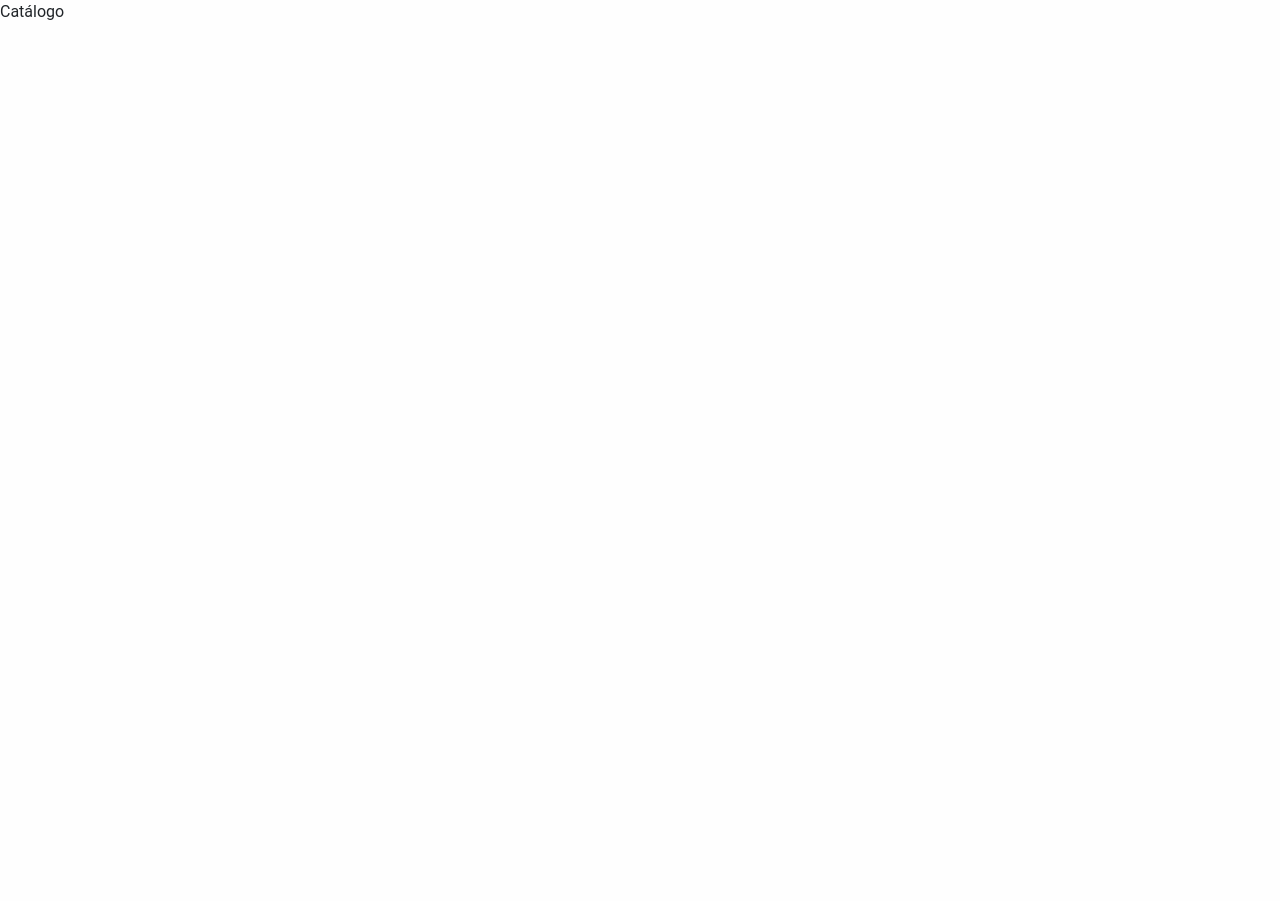
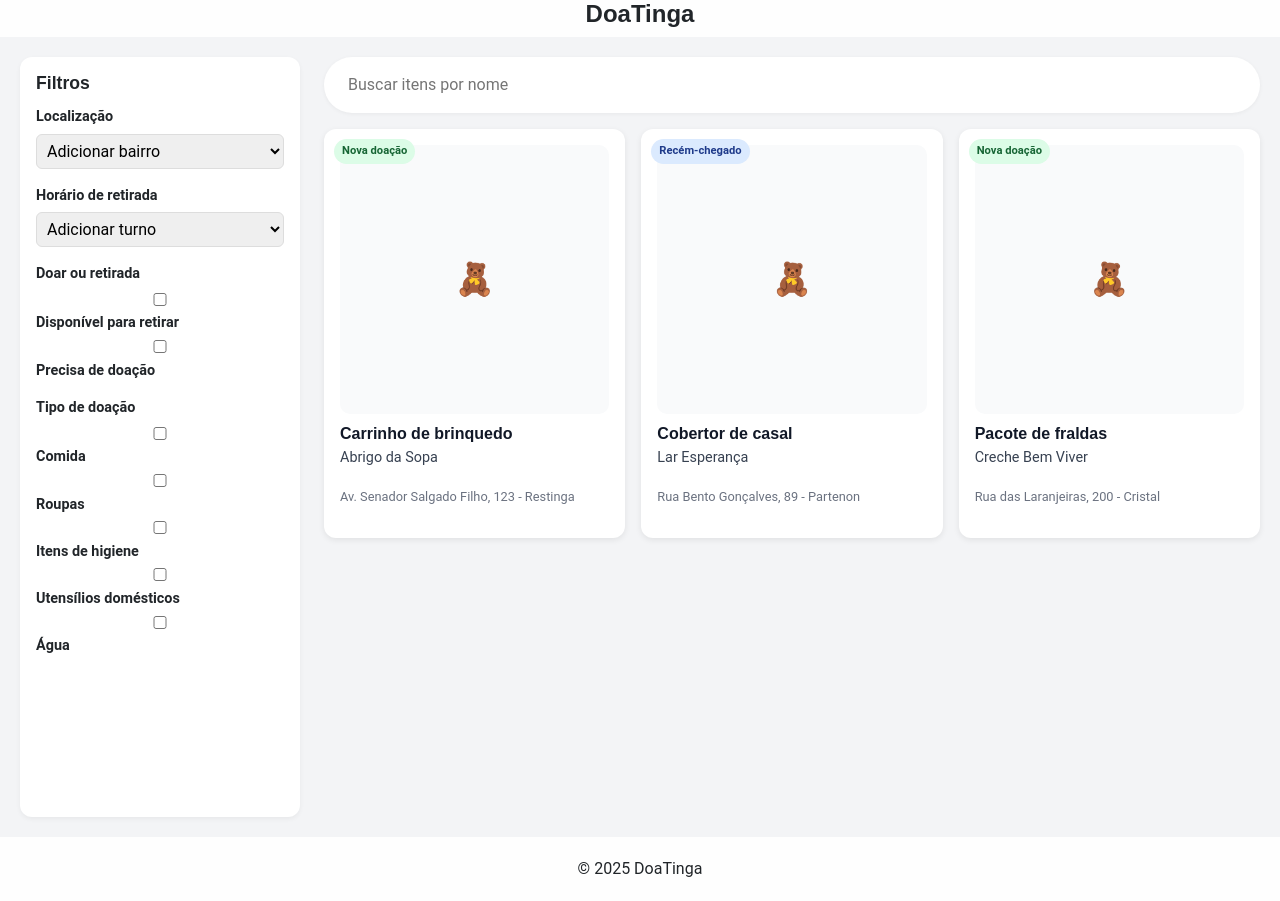
Before and after one commit to Tocchettog1/doatinga-web, a React (Vite) app: page /catalogo in a window 1280 px wide. Before the commit the page ends 800 px from the top, so only its background shows below. Built offline with nearby package versions, Linux system fonts and the light colour scheme.

Commit message:
esboço do catálogo

```diff
--- /dev/null
+++ b/public/items.json
@@ -0,0 +1,38 @@
+[
+  {
+    "id": 1,
+    "nome": "Carrinho de brinquedo",
+    "imagem": "/imgs/carrinho.png",
+    "instituicao": "Abrigo da Sopa",
+    "endereco": "Av. Senador Salgado Filho, 123 - Restinga",
+    "status": "nova_doacao",
+    "tipo": "Brinquedo",
+    "disponibilidade": "disponivel",
+    "turno": "tarde",
+    "bairro": "Restinga"
+  },
+  {
+    "id": 2,
+    "nome": "Cobertor de casal",
+    "imagem": "/imgs/cobertor.png",
+    "instituicao": "Lar Esperança",
+    "endereco": "Rua Bento Gonçalves, 89 - Partenon",
+    "status": "recem_chegado",
+    "tipo": "Roupa",
+    "disponibilidade": "precisa",
+    "turno": "manha",
+    "bairro": "Partenon"
+  },
+  {
+    "id": 3,
+    "nome": "Pacote de fraldas",
+    "imagem": "/imgs/fraldas.png",
+    "instituicao": "Creche Bem Viver",
+    "endereco": "Rua das Laranjeiras, 200 - Cristal",
+    "status": "nova_doacao",
+    "tipo": "Higiene",
+    "disponibilidade": "disponivel",
+    "turno": "integral",
+    "bairro": "Cristal"
+  }
+]
--- a/src/App.jsx
+++ b/src/App.jsx
@@ -1,23 +1,28 @@
 import { BrowserRouter, Routes, Route } from 'react-router-dom';
+import Catalogo from './pages/Catalogo'; // 👈 import da página
 
 function App() {
   return (
     <BrowserRouter>
-      <header></header>
+      <header>
+        <h2 style={{ textAlign: 'center' }}>DoaTinga</h2>
+      </header>
 
       <main>
         <Routes>
           <Route path="/" element={<>DoaTinga Home</>} />
-
           <Route path="/login" element={<>Login</>} />
 
-          <Route path="/catalogo" element={<>Catálogo</>} />
+          {/* 👇 Aqui chamamos o componente de catálogo */}
+          <Route path="/catalogo" element={<Catalogo />} />
 
           <Route path="*" element={<>404 MEU CHAPA!</>} />
         </Routes>
       </main>
 
-      <footer></footer>
+      <footer style={{ textAlign: 'center', padding: '20px' }}>
+        © 2025 DoaTinga
+      </footer>
     </BrowserRouter>
   );
 }
--- /dev/null
+++ b/src/components/ItemCard.css
@@ -0,0 +1,83 @@
+/* ======== CARD BASE ======== */
+.card {
+  position: relative;
+  background: #fff;
+  border-radius: 12px;
+  box-shadow: 0 2px 6px rgba(0, 0, 0, 0.08);
+  padding: 16px;
+  display: flex;
+  flex-direction: column;
+  align-items: center;
+  gap: 10px;
+  transition: all 0.2s ease-in-out;
+}
+
+.card:hover {
+  transform: translateY(-3px);
+  box-shadow: 0 4px 12px rgba(0, 0, 0, 0.12);
+}
+
+/* ======== BADGES ======== */
+.card__badge {
+  position: absolute;
+  top: 10px;
+  left: 10px;
+  font-size: 0.7rem;
+  padding: 4px 8px;
+  border-radius: 999px;
+  font-weight: 600;
+  color: #1f2937;
+}
+
+.card__badge--green {
+  background-color: #dcfce7;
+  color: #166534;
+}
+
+.card__badge--blue {
+  background-color: #dbeafe;
+  color: #1e3a8a;
+}
+
+/* ======== IMAGE AREA ======== */
+.card__img-area {
+  width: 100%;
+  aspect-ratio: 1 / 1;
+  border-radius: 10px;
+  background-color: #f9fafb;
+  display: flex;
+  align-items: center;
+  justify-content: center;
+  overflow: hidden;
+}
+
+.card__placeholder {
+  font-size: 2rem;
+  color: #9ca3af;
+}
+
+/* ======== INFO ======== */
+.card__info {
+  width: 100%;
+  text-align: left;
+  display: flex;
+  flex-direction: column;
+  gap: 2px;
+}
+
+.card__title {
+  font-weight: 700;
+  font-size: 1rem;
+  color: #111827;
+  margin-bottom: 2px;
+}
+
+.card__inst {
+  color: #374151;
+  font-size: 0.9rem;
+}
+
+.card__addr {
+  color: #6b7280;
+  font-size: 0.8rem;
+}
--- /dev/null
+++ b/src/components/ItemCard.jsx
@@ -0,0 +1,35 @@
+import React from 'react';
+import './ItemCard.css';
+
+export default function ItemCard({ item }) {
+  return (
+    <div className="card">
+      {/* Selo de status */}
+      {item.status && (
+        <span
+          className={`card__badge ${
+            item.status === 'nova_doacao'
+              ? 'card__badge--green'
+              : 'card__badge--blue'
+          }`}
+        >
+          {item.status === 'nova_doacao'
+            ? 'Nova doação'
+            : 'Recém-chegado'}
+        </span>
+      )}
+
+      {/* Imagem (por enquanto placeholder) */}
+      <div className="card__img-area">
+        <div className="card__placeholder">🧸</div>
+      </div>
+
+      {/* Informações */}
+      <div className="card__info">
+        <h3 className="card__title">{item.nome}</h3>
+        <p className="card__inst">{item.instituicao}</p>
+        <p className="card__addr">{item.endereco}</p>
+      </div>
+    </div>
+  );
+}
--- /dev/null
+++ b/src/pages/Catalogo.css
@@ -0,0 +1,85 @@
+.catalogo__container {
+  display: grid;
+  grid-template-columns: 280px 1fr;
+  gap: 24px;
+  padding: 20px;
+  background-color: #f3f4f6;
+  min-height: 100vh;
+}
+
+/* ======== FILTROS ======== */
+.catalogo__filtros {
+  background: white;
+  padding: 16px;
+  border-radius: 12px;
+  box-shadow: 0 2px 5px rgba(0, 0, 0, 0.05);
+}
+
+.catalogo__filtros h2 {
+  font-size: 1.1rem;
+  font-weight: 700;
+  margin-bottom: 12px;
+}
+
+.filtro {
+  margin-bottom: 16px;
+  display: flex;
+  flex-direction: column;
+  gap: 6px;
+}
+
+.filtro label {
+  font-weight: 600;
+  font-size: 0.9rem;
+}
+
+.filtro select {
+  border: 1px solid #ddd;
+  border-radius: 6px;
+  padding: 6px;
+}
+
+.checkbox-group {
+  display: flex;
+  flex-direction: column;
+  gap: 4px;
+  font-size: 0.85rem;
+}
+
+/* ======== CONTEÚDO ======== */
+.catalogo__conteudo {
+  display: flex;
+  flex-direction: column;
+  gap: 16px;
+}
+
+.catalogo__busca {
+  display: flex;
+  justify-content: flex-start;
+  align-items: center;
+  background: white;
+  border-radius: 999px;
+  padding: 8px 16px;
+  box-shadow: 0 1px 4px rgba(0, 0, 0, 0.05);
+}
+
+.catalogo__busca input {
+  width: 100%;
+  border: none;
+  outline: none;
+  background: transparent;
+  font-size: 1rem;
+}
+
+.catalogo__grid {
+  display: grid;
+  grid-template-columns: repeat(auto-fill, minmax(250px, 1fr));
+  gap: 16px;
+}
+
+/* ======== RESPONSIVO ======== */
+@media (max-width: 900px) {
+  .catalogo__container {
+    grid-template-columns: 1fr;
+  }
+}
--- /dev/null
+++ b/src/pages/Catalogo.jsx
@@ -0,0 +1,97 @@
+import React, { useEffect, useState, useMemo } from 'react';
+import { fetchCatalogItems } from '../services/catalogApi';
+import ItemCard from '../components/ItemCard';
+import './Catalogo.css';
+
+export default function Catalogo() {
+  const [itens, setItens] = useState([]);
+  const [busca, setBusca] = useState('');
+  const [loading, setLoading] = useState(true);
+  const [erro, setErro] = useState('');
+
+  // Carregar dados do JSON
+  useEffect(() => {
+    async function carregar() {
+      try {
+        const data = await fetchCatalogItems();
+        setItens(data);
+      } catch (e) {
+        setErro(e.message);
+      } finally {
+        setLoading(false);
+      }
+    }
+    carregar();
+  }, []);
+
+  // Filtrar pela busca
+  const filtrados = useMemo(() => {
+    const q = busca.toLowerCase();
+    return itens.filter(i => i.nome.toLowerCase().includes(q));
+  }, [itens, busca]);
+
+  if (loading) return <p>Carregando catálogo...</p>;
+  if (erro) return <p>Erro: {erro}</p>;
+
+  return (
+    <div className="catalogo__container">
+      {/* ================= FILTROS ================= */}
+      <aside className="catalogo__filtros">
+        <h2>Filtros</h2>
+
+        <div className="filtro">
+          <label>Localização</label>
+          <select>
+            <option>Adicionar bairro</option>
+          </select>
+        </div>
+
+        <div className="filtro">
+          <label>Horário de retirada</label>
+          <select>
+            <option>Adicionar turno</option>
+          </select>
+        </div>
+
+        <div className="filtro">
+          <label>Doar ou retirada</label>
+          <div className="checkbox-group">
+            <label><input type="checkbox" /> Disponível para retirar</label>
+            <label><input type="checkbox" /> Precisa de doação</label>
+          </div>
+        </div>
+
+        <div className="filtro">
+          <label>Tipo de doação</label>
+          <div className="checkbox-group">
+            <label><input type="checkbox" /> Comida</label>
+            <label><input type="checkbox" /> Roupas</label>
+            <label><input type="checkbox" /> Itens de higiene</label>
+            <label><input type="checkbox" /> Utensílios domésticos</label>
+            <label><input type="checkbox" /> Água</label>
+          </div>
+        </div>
+      </aside>
+
+      {/* ================= CONTEÚDO PRINCIPAL ================= */}
+      <main className="catalogo__conteudo">
+        {/* Barra de busca */}
+        <div className="catalogo__busca">
+          <input
+            type="text"
+            placeholder="Buscar itens por nome"
+            value={busca}
+            onChange={(e) => setBusca(e.target.value)}
+          />
+        </div>
+
+        {/* Grid de cards */}
+        <div className="catalogo__grid">
+          {filtrados.map(item => (
+            <ItemCard key={item.id} item={item} />
+          ))}
+        </div>
+      </main>
+    </div>
+  );
+}
--- /dev/null
+++ b/src/services/catalogApi.js
@@ -0,0 +1,7 @@
+// src/services/catalogApi.js
+export async function fetchCatalogItems() {
+  const response = await fetch('/items.json');
+  if (!response.ok) throw new Error('Erro ao carregar catálogo');
+  const data = await response.json();
+  return data;
+}
```
Also changed, not shown: 1 other file (tests, documents, lock files or other folders).
